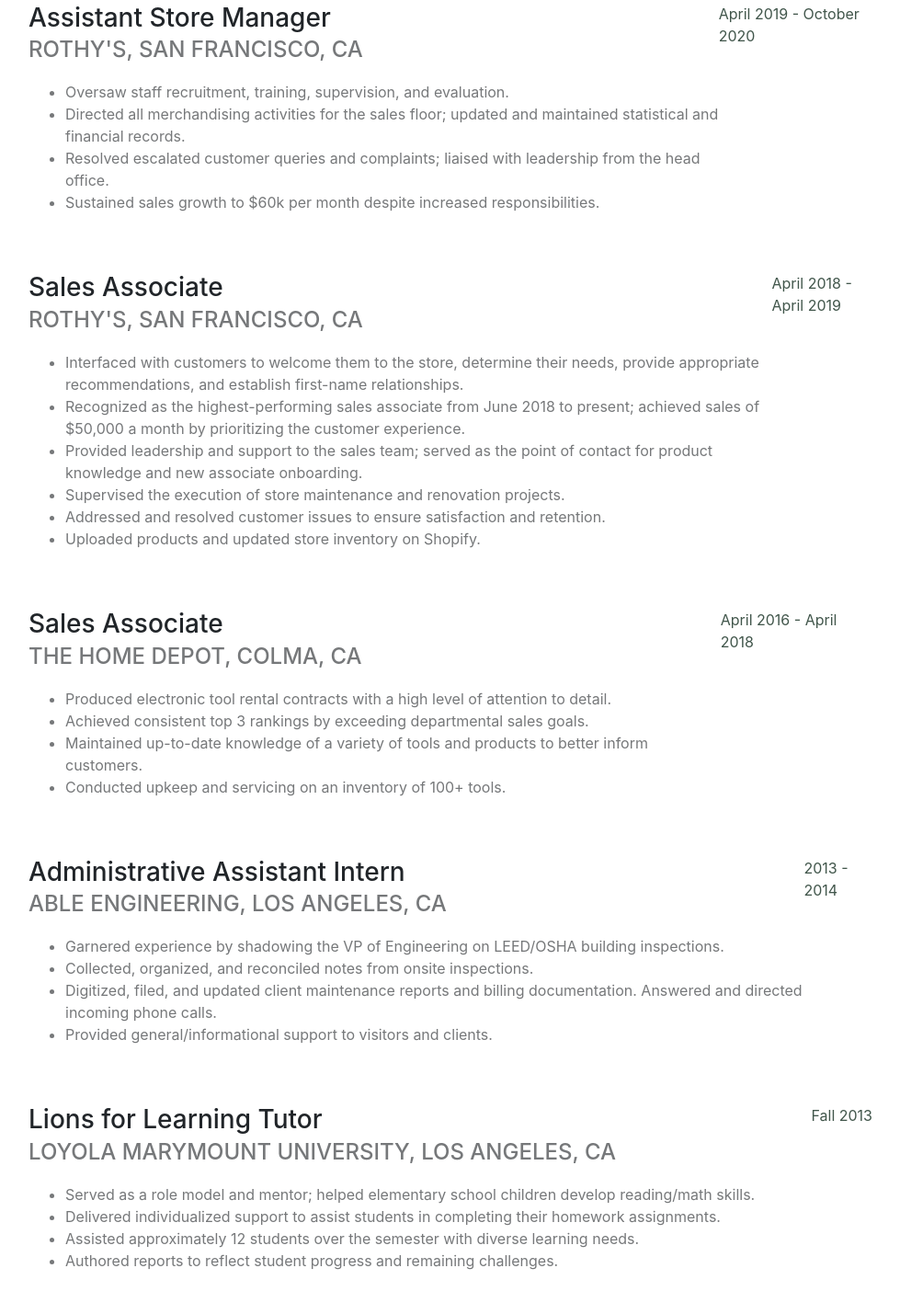
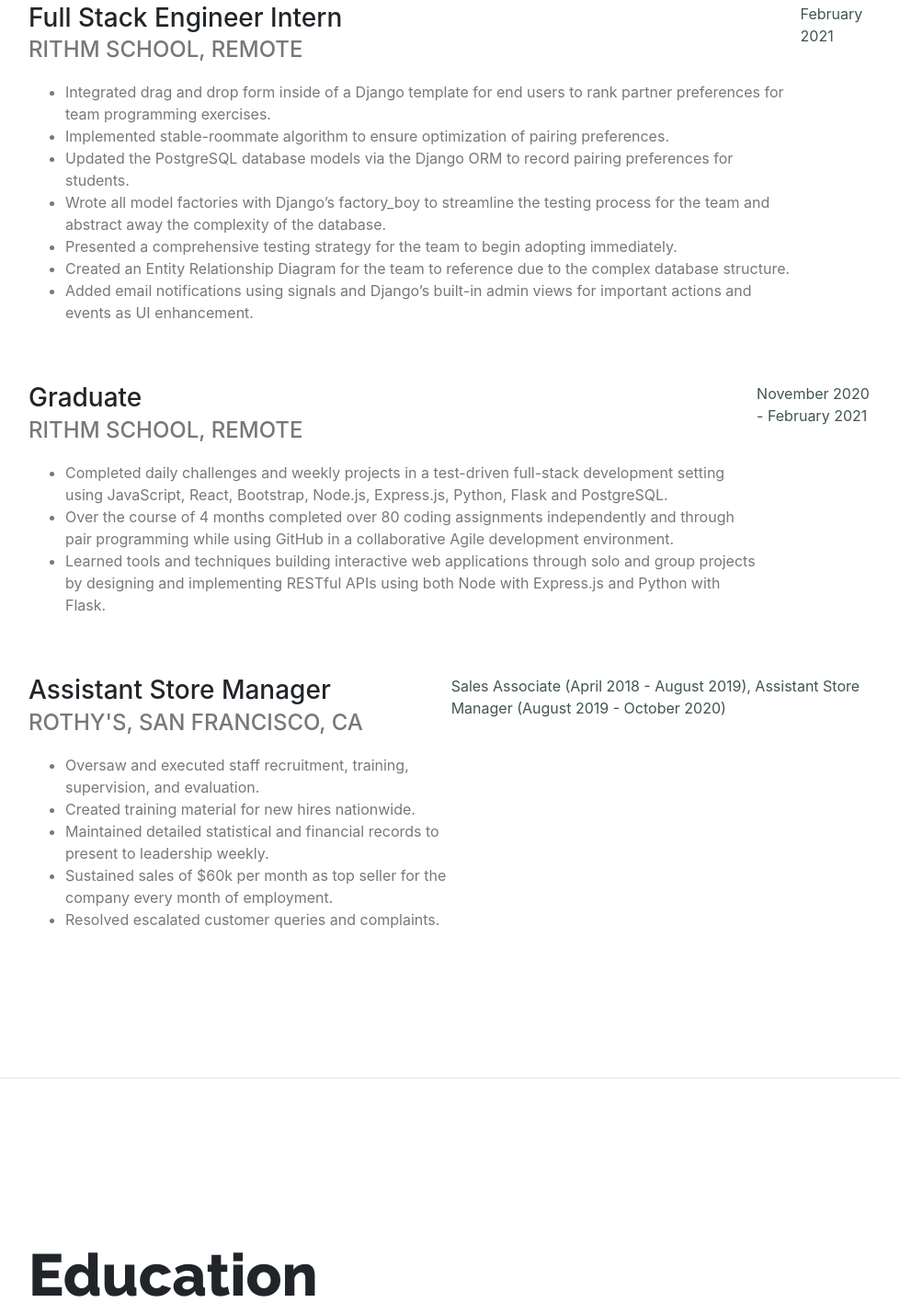
Before and after one commit to lpagac/lpagac, a website: page personal-site/index.html in a window 1280 px wide. Shown: the part 1059-2488 px from the top of the page at 92% size, without its empty margins (267-1246 px from the left). Drawn offline with nearby package versions, Linux system fonts and the light colour scheme.

Commit message:
updated experience

```diff
--- a/personal-site/index.html
+++ b/personal-site/index.html
@@ -65,7 +65,7 @@
                 <p class="info">1366 La Playa St · San Francisco, Ca · 626-533-2254 · <a href=mailto:lucas@lucaspagac.com class="colorized">lucas@lucaspagac.com</a></p>
                 <p class="bio">I have two goals: leveraging agile frameworks to provide a robust array of services and learning something new everyday.</p>
                 <button type="button" class="mb-4 mr-2 btn btn-dark active"><a href="assets/LucasPagacResume2021PDF.pdf">Resume PDF</a></button>
-                <span class="contact-icons"><a href="https://www.linkedin.com/in/lucaspagac"><i class="fab fa-linkedin fa-3x"></i></a><a href="https://github.com/lpagac/lpagac.github.io.git"><i class="fab fa-github fa-3x"></i></a><a href="https://www.facebook.com/lucas.pagac/"><i class="fab fa-facebook fa-3x"></i></a></span>
+                <span class="contact-icons"><a href="https://www.linkedin.com/in/lucaspagac"><i class="fab fa-linkedin fa-3x"></i></a><a href="https://github.com/lpagac/"><i class="fab fa-github fa-3x"></i></a><a href="https://www.facebook.com/lucas.pagac/"><i class="fab fa-facebook fa-3x"></i></a></span>
             </div>
         </section>
         <hr>
@@ -75,74 +75,46 @@
                 <h2 class="mb-5">Experience</h2>
                 <div class="d-flex flex-column flex-lg-row justify-content-between mb-5">
                     <div class="flex-grow-1">
+                        <h3 class="mb-0">Full Stack Engineer Intern</h3>
+                        <div class="subheading mb-3">Rithm School, Remote</div>
+                        <ul>
+                            <li>Integrated drag and drop form inside of a Django template for end users to rank partner preferences for team programming exercises.</li>
+                            <li>Implemented stable-roommate algorithm to ensure optimization of pairing preferences.</li>
+                            <li>Updated the PostgreSQL database models via the Django ORM to record pairing preferences for students.</li>
+                            <li>Wrote all model factories with Django’s factory_boy to streamline the testing process for the team and abstract away the complexity of the database.</li>
+                            <li>Presented a comprehensive testing strategy for the team to begin adopting immediately.</li>
+                            <li>Created an Entity Relationship Diagram for the team to reference due to the complex database structure.</li>
+                            <li>Added email notifications using signals and Django’s built-in admin views for important actions and events as UI enhancement.</li>
+                        </ul>
+                    </div>
+                    <div class="flex-shrink-0 pr-3"><span class="colorized">February 2021</span></div>
+                </div>
+                <div class="d-flex flex-column flex-lg-row justify-content-between mb-5">
+                    <div class="flex-grow-1">
+                        <h3 class="mb-0">Graduate</h3>
+                        <div class="subheading mb-3">Rithm School, Remote</div>
+
+                        <ul>
+                            <li>Completed daily challenges and weekly projects in a test-driven full-stack development setting using JavaScript, React, Bootstrap, Node.js, Express.js, Python, Flask and PostgreSQL.</li>
+                            <li>Over the course of 4 months completed over 80 coding assignments independently and through pair programming while using GitHub in a collaborative Agile development environment.</li>
+                            <li>Learned tools and techniques building interactive web applications through solo and group projects by designing and implementing RESTful APIs using both Node with Express.js and Python with Flask.</li>
+                        </ul>
+                    </div>
+                    <div class="flex-shrink-0 pr-3"><span class="colorized">November 2020 - February 2021</span></div>
+                </div>
+                <div class="d-flex flex-column flex-lg-row justify-content-between mb-5">
+                    <div class="flex-grow-1">
                         <h3 class="mb-0">Assistant Store Manager</h3>
                         <div class="subheading mb-3">Rothy's, San Francisco, CA</div>
                         <ul>
-                            <li>Oversaw staff recruitment, training, supervision, and evaluation.</li>
-                            <li>Directed all merchandising activities for the sales floor; updated and maintained statistical and financial records.</li>
-                            <li>Resolved escalated customer queries and complaints; liaised with leadership from the head office.</li>
-                            <li>Sustained sales growth to $60k per month despite increased responsibilities.</li>
+                            <li>Oversaw and executed staff recruitment, training, supervision, and evaluation.</li>
+                            <li>Created training material for new hires nationwide.</li>
+                            <li>Maintained detailed statistical and financial records to present to leadership weekly.</li>
+                            <li>Sustained sales of $60k per month as top seller for the company every month of employment.</li>
+                            <li>Resolved escalated customer queries and complaints.</li>
                         </ul>
                     </div>
-                    <div class="flex-shrink-0 pr-3"><span class="colorized">April 2019 - October 2020</span></div>
-                </div>
-                <div class="d-flex flex-column flex-lg-row justify-content-between mb-5">
-                    <div class="flex-grow-1">
-                        <h3 class="mb-0">Sales Associate</h3>
-                        <div class="subheading mb-3">Rothy's, San Francisco, CA</div>
-                        <ul>
-                            <li>Interfaced with customers to welcome them to the store, determine their needs, provide appropriate recommendations, and establish first-name relationships.</li>
-                            <li>Recognized as the highest-performing sales associate from June 2018 to present; achieved sales of $50,000 a month by prioritizing the customer experience.</li>
-                            <li>Provided leadership and support to the sales team; served as the point of contact for product knowledge and new associate onboarding.</li>
-                            <li>Supervised the execution of store maintenance and renovation projects.</li>
-                            <li>Addressed and resolved customer issues to ensure satisfaction and retention.</li>
-                            <li>Uploaded products and updated store inventory on Shopify.</li>
-                        </ul>
-                    </div>
-                    <div class="flex-shrink-0 pr-3"><span class="colorized">April 2018 - April 2019</span></div>
-                </div>
-                <div class="d-flex flex-column flex-lg-row justify-content-between mb-5">
-                    <div class="flex-grow-1">
-                        <h3 class="mb-0">Sales Associate</h3>
-                        <div class="subheading mb-3">The Home Depot, Colma, CA</div>
-
-                        <ul>
-                            <li>Produced electronic tool rental contracts with a high level of attention to detail.</li>
-                            <li>Achieved consistent top 3 rankings by exceeding departmental sales goals.</li>
-                            <li>Maintained up-to-date knowledge of a variety of tools and products to better inform customers.</li>
-                            <li>Conducted upkeep and servicing on an inventory of 100+ tools.</li>
-                        </ul>
-                    </div>
-                    <div class="flex-shrink-0 pr-3"><span class="colorized">April 2016 - April 2018</span></div>
-                </div>
-                <div class="d-flex flex-column flex-lg-row justify-content-between mb-5">
-                    <div class="flex-grow-1">
-                        <h3 class="mb-0">Administrative Assistant Intern</h3>
-                        <div class="subheading mb-3">Able Engineering, Los Angeles, CA</div>
-
-                        <ul>
-                            <li>Garnered experience by shadowing the VP of Engineering on LEED/OSHA building inspections.</li>
-                            <li>Collected, organized, and reconciled notes from onsite inspections.</li>
-                            <li>Digitized, filed, and updated client maintenance reports and billing documentation.
-                                Answered and directed incoming phone calls.</li>
-                            <li>Provided general/informational support to visitors and clients.</li>
-                        </ul>
-                    </div>
-                    <div class="flex-shrink-0 pr-3"><span class="colorized">2013 - 2014</span></div>
-                </div>
-                <div class="d-flex flex-column flex-lg-row justify-content-between">
-                    <div class="flex-grow-1">
-                        <h3 class="mb-0">Lions for Learning Tutor</h3>
-                        <div class="subheading mb-3">Loyola Marymount University, Los Angeles, CA</div>
-
-                        <ul>
-                            <li>Served as a role model and mentor; helped elementary school children develop reading/math skills.</li>
-                            <li>Delivered individualized support to assist students in completing their homework assignments.</li>
-                            <li>Assisted approximately 12 students over the semester with diverse learning needs.</li>
-                            <li>Authored reports to reflect student progress and remaining challenges.</li>
-                        </ul>
-                    </div>
-                    <div class="flex-shrink-0 pr-3"><span class="colorized">Fall 2013</span></div>
+                    <div class="flex-shrink-0 pr-3"><span class="colorized">Sales Associate (April 2018 - August 2019), Assistant Store Manager (August 2019 - October 2020)</span></div>
                 </div>
             </div>
         </section>
@@ -181,6 +153,9 @@
                         <li class="list-inline-item"><img height="35" width="35" src="https://unpkg.com/simple-icons@v4/icons/javascript.svg" /></li>
                         <li class="list-inline-item"><img height="35" width="35" src="https://unpkg.com/simple-icons@v4/icons/react.svg" /></li>
                         <li class="list-inline-item"><img height="35" width="35" src="https://unpkg.com/simple-icons@v4/icons/node-dot-js.svg" /></li>
+                        <li class="list-inline-item"><img height="35" width="35" src="https://unpkg.com/simple-icons@v4/icons/postgresql.svg" /></li>
+                        <li class="list-inline-item"><img height="35" width="35" src="https://unpkg.com/simple-icons@v4/icons/amazonaws.svg" /></li>
+                        <li class="list-inline-item"><img height="35" width="35" src="https://unpkg.com/simple-icons@v4/icons/jquery.svg" /></li>
                         <li class="list-inline-item"><img height="35" width="35" src="https://unpkg.com/simple-icons@v4/icons/python.svg" /></li>
                         <li class="list-inline-item"><img height="35" width="35" src="https://unpkg.com/simple-icons@v4/icons/flask.svg" /></li>
                         <li class="list-inline-item"><img height="35" width="35" src="https://unpkg.com/simple-icons@v4/icons/django.svg" /></li>
```
